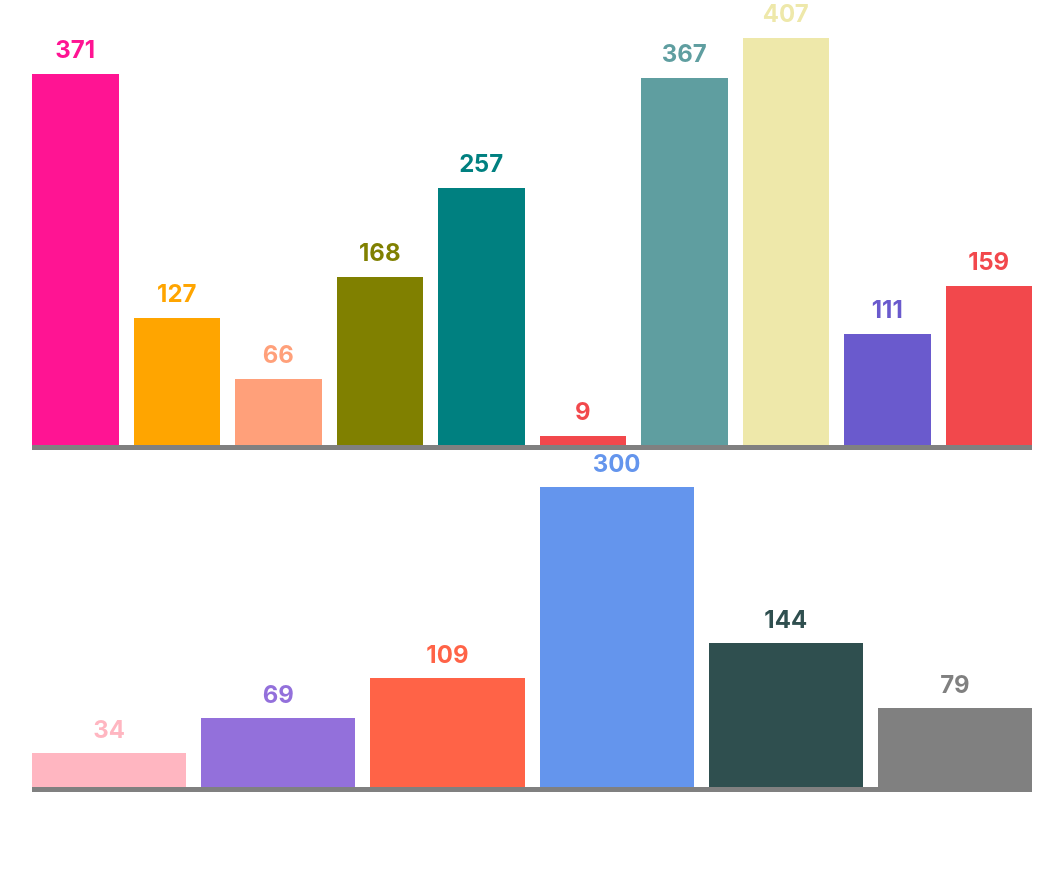
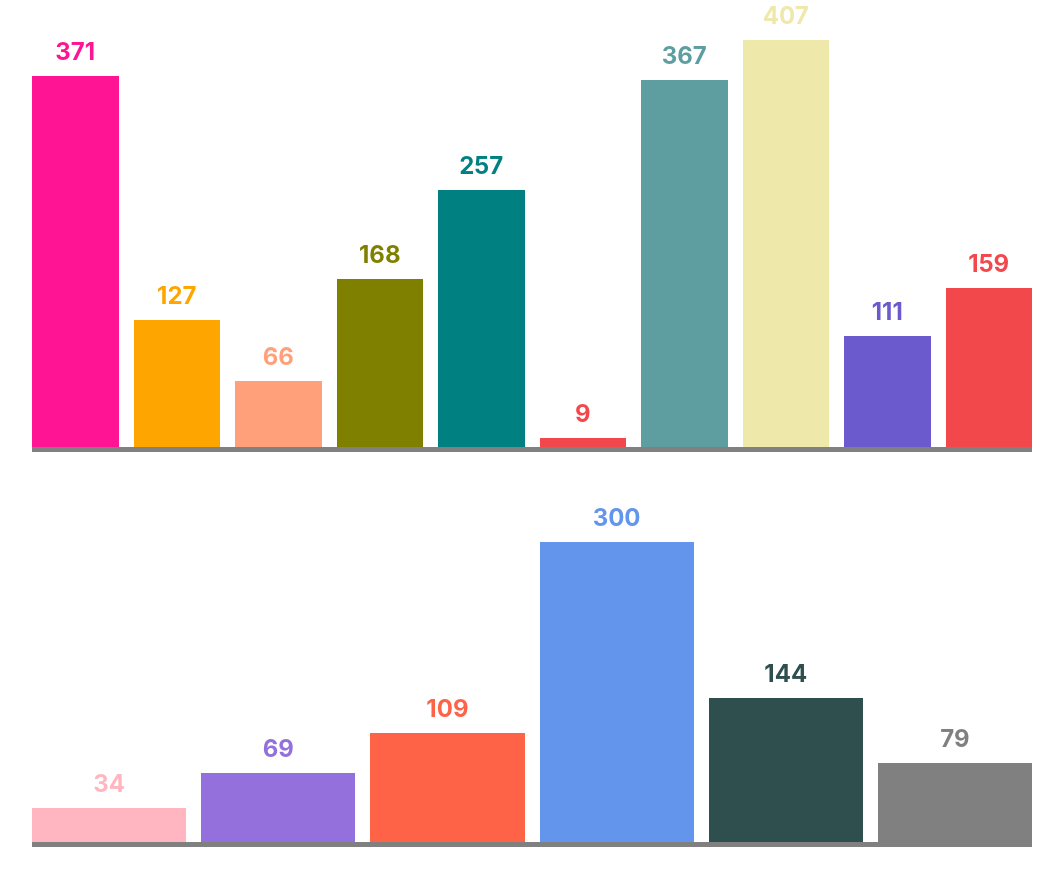
Before and after one commit to Imjogan/Bar-Chart, a React (Create React App) app: page / in a window 1280 px wide. Shown: the top 886 px of the page, without its empty margins (108-1171 px from the left). Before the commit the page ends 800 px from the top, so only its background shows below. Built offline with nearby package versions, Linux system fonts and the light colour scheme; the HTML template or start-up script is replaced by a standard one.

Commit message:
fixed graph growth logic

```diff
--- a/src/components/BarChart/BarChart.css
+++ b/src/components/BarChart/BarChart.css
@@ -3,6 +3,6 @@
   justify-content: space-between;
   align-items: flex-end;
   width: 100%;
-  height: 100%;
   border-bottom: 5px solid grey;
+  margin-bottom: 50px;
 }
--- a/src/components/BarChart/BarChart.js
+++ b/src/components/BarChart/BarChart.js
@@ -1,9 +1,25 @@
 import './BarChart.css';
 import Chart from './Chart/Chart';
+import { useState, useEffect } from 'react';
 
 function BarChart({ data }) {
+  const [styleOnBarChart, setStyleOnBarChart] = useState({
+    height: `0px`,
+  });
+
+  useEffect(() => {
+    if (data) {
+      const maxValueElement = data.reduce((acc, curr) =>
+        acc.value > curr.value ? acc : curr
+      );
+      setStyleOnBarChart({
+        height: `${maxValueElement.value + 40}px`,
+      });
+    }
+  }, []);
+
   return (
-    <section className="bar-chart">
+    <section style={styleOnBarChart} className="bar-chart">
       {data.map((dataForChart, i) => (
         <Chart key={i} dataForChart={dataForChart} />
       ))}
--- a/src/components/BarChart/Chart/Chart.css
+++ b/src/components/BarChart/Chart/Chart.css
@@ -23,7 +23,7 @@
 .chart__column {
   margin: 0;
   width: 100%;
-  transition: height 1s ease;
+  transition: height 2s ease;
 }
 
 @media screen and (max-width: 768px) {
```
Also changed, not shown: src/components/BarChart/Chart/Chart.js (+4 -4 lines).
